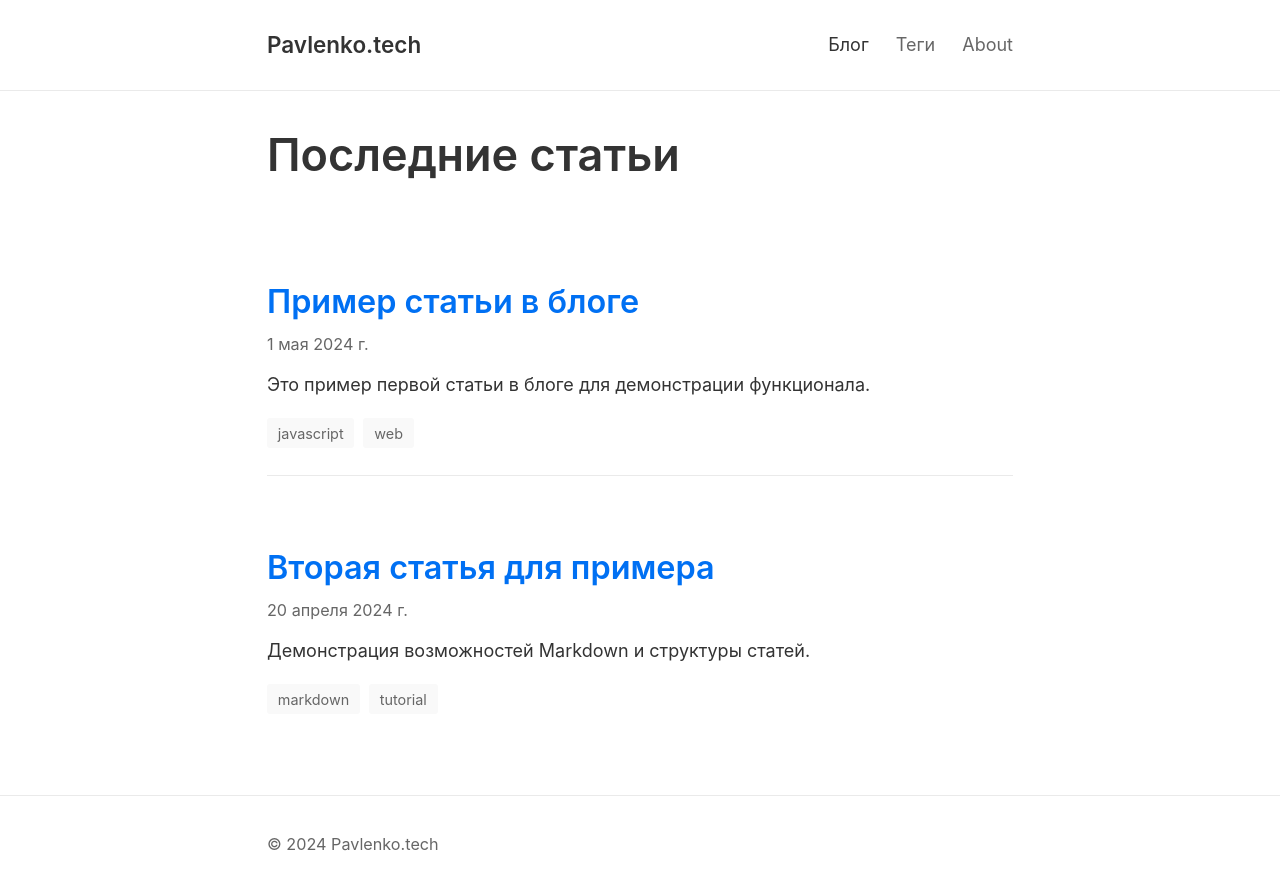
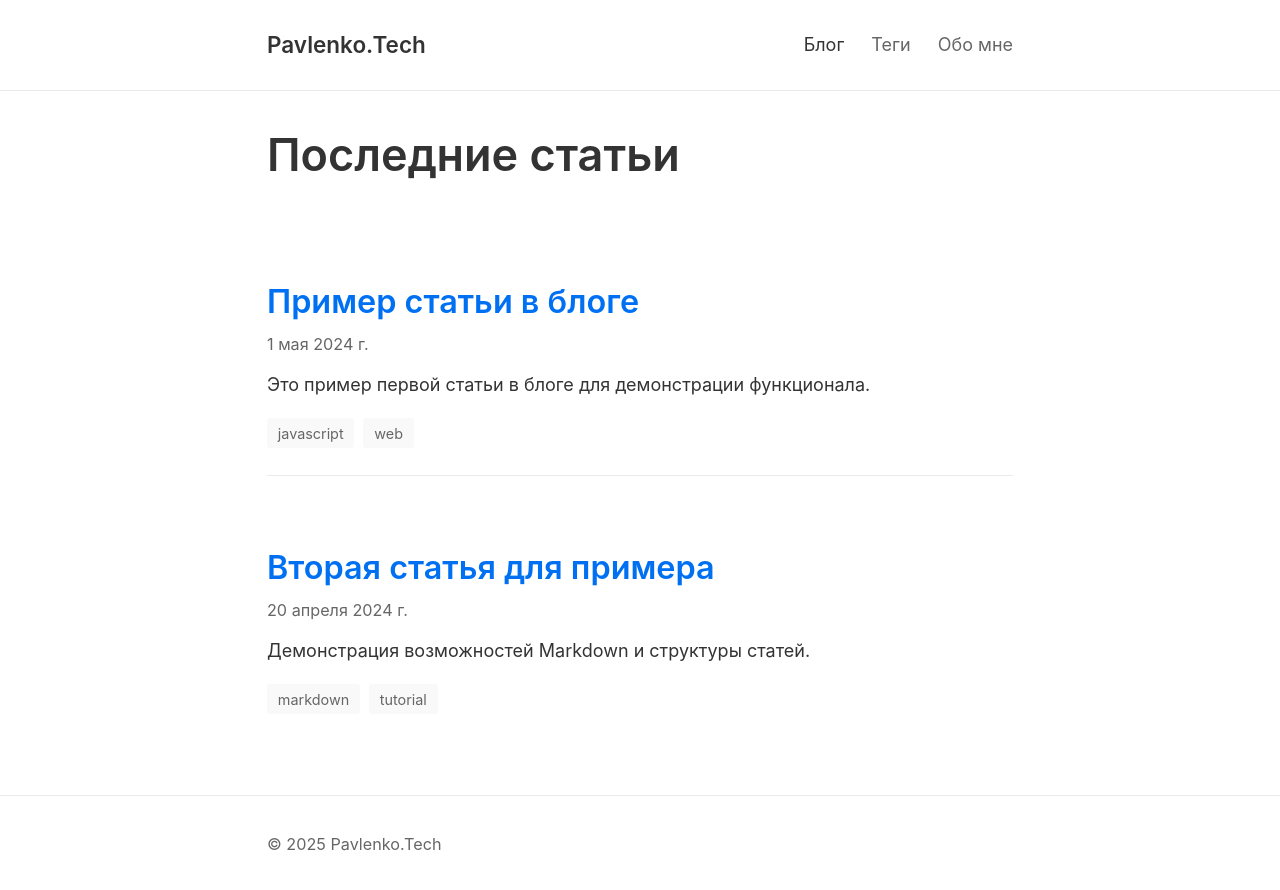
Before and after one commit to region23/pavlenko.tech, a website with bundled scripts: page pavlenko.tech/index.html in a window 1280 px wide. Built offline with nearby package versions, Linux system fonts and the light colour scheme.

Commit message:
Update index.html and README.md for branding and content enhancements
- Changed logo text from "Pavlenko.tech" to "Pavlenko.Tech" for consistent branding.
- Updated "About" link text to "Обо мне" for localization.
- Modified footer copyright year from 2024 to 2025.
- Enhanced README.md with modernized description, added table of contents, and detailed project structure.
- Expanded features section to highlight SPA-like navigation and improved mobile responsiveness.

```diff
--- a/pavlenko.tech/index.html
+++ b/pavlenko.tech/index.html
@@ -36,11 +36,11 @@
   <header>
     <div class="container">
       <nav>
-        <a href="/" class="logo">Pavlenko.tech</a>
+        <a href="/" class="logo">Pavlenko.Tech</a>
         <ul class="nav-links">
           <li><a href="/" data-route="home">Блог</a></li>
           <li><a href="/tags" data-route="tags">Теги</a></li>
-          <li><a href="/about" data-route="about">About</a></li>
+          <li><a href="/about" data-route="about">Обо мне</a></li>
         </ul>
       </nav>
     </div>
@@ -57,7 +57,7 @@
 
   <footer>
     <div class="container">
-      <p>© 2024 Pavlenko.tech</p>
+      <p>© 2025 Pavlenko.Tech</p>
     </div>
   </footer>
 
```
Also changed, not shown: pavlenko.tech/README.md.
